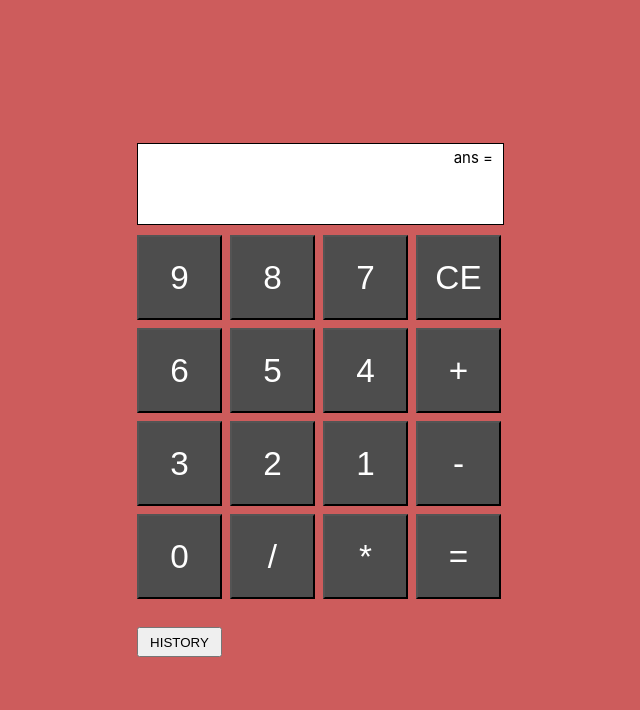
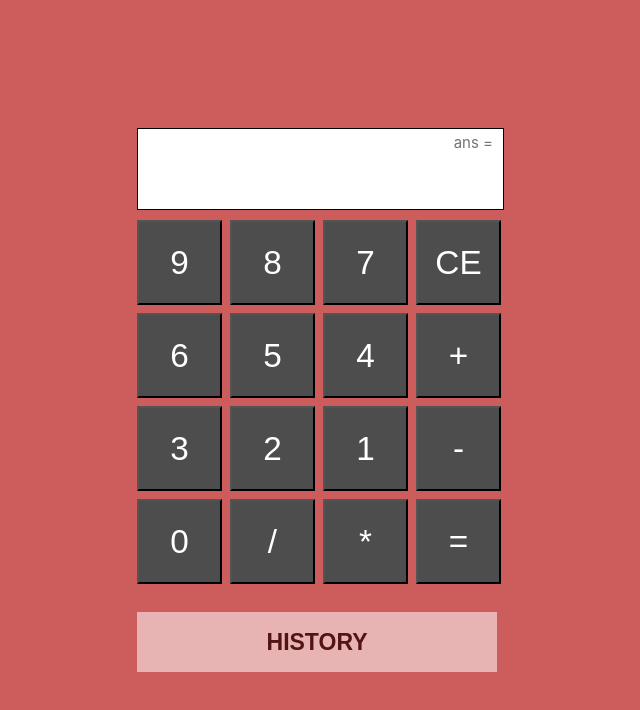
Before and after one commit to dlgosla/react-calculator, a React (Create React App) app: page / in a window 1280 px wide. Shown: the top 710 px of the page, without its empty margins (317-957 px from the left). Built offline with nearby package versions, Linux system fonts and the light colour scheme.

Commit message:
add css for historyModal and add keyboard event

```diff
--- a/src/Calculator.css
+++ b/src/Calculator.css
@@ -19,22 +19,29 @@ body {
 
 }
 
-
-
 #previous_value{
   font-size: 15px;
   text-align: right;
+  color: #747474;
   margin-bottom : 4px;
   margin-top : 4px;
   margin-right: 10px;
 }
 
 #current_value{
+  width: 355px;
+  border: none;
   font-size: 30px;
+  font-weight: 650;
   text-align: right;
   margin-right: 10px;
 }
 
+input:focus,
+input:active{
+	outline:none;
+	/*border-radius:4px 가능 */
+}
 
 
 .calc_button {
@@ -56,19 +63,20 @@ body {
     height: 85px;
     border: 0;
     outline: 0;
-    background-color: #4d4d4d;
+    background-color: #747474;
     font-size: 25pt;
     color: white;
     text-align: center;
 }
 
 .history_button {
-  width: 100px;
-  height: 20px;
-  font-size: 15px;
+  width: 160px;
+  height: 35px;
+  font-size: large;
+  font-weight: bold;
   margin-bottom : 13px;
-  background-color: #4d4d4d;
-  color: white;
+  background-color: #ff8c8c;
+  color: rgb(255, 255, 255);
 
 }
 
@@ -82,6 +90,25 @@ body {
 
 .modal_button{
   margin-top: 20px;
-  width: 85px;
-  height: 30px;
+  width: 360px;
+  height: 60px;
+  font-size: 23px;
+  font-weight: 700;
+  color: rgb(82, 21, 19);
+  background-color: rgba(255, 255, 255, 0.533);
+  border: 0;
 }
+
+.modal_button:hover {
+  background-color: #e7e6e6;
+}
+
+.history{
+  width: fit-content;
+}
+
+.frame{
+  align-items: center;
+  display: flex;
+  flex-direction: column;
+}
--- a/src/Calculator.js
+++ b/src/Calculator.js
@@ -46,18 +46,29 @@ function Calculator() {
       current: String(eval(current)) ,
 
     });
-
   };
 
+  //키보드로 입력할 때 호출
+  const onChange = (e) => {
+    console.log(e.type + ": "+ e.target.value);
+    setOutputs({...outputs, current:e.target.value} )
+  }
+
+  //엔터를 눌렀을 때 호출
+  const onKeyPress = (e) => {
+    if(e.key === 'Enter'){
+      evaluation();
+    }
+  }
+
     return (
-
       <div className="row-wrapper">
         <div className="name">
 
         </div>
         <div className="display">
           <div id="previous_value">{previous} =</div>
-          <div id="current_value">{current}</div>
+          <input id="current_value" type="text" onKeyPress={onKeyPress} value={current} onChange={onChange}/>
         </div>
         <div className="row">
           <button className="calc_button" onClick={()=>setOutputs({...outputs, current:current+"9"} )}>9</button>
@@ -70,39 +81,33 @@ function Calculator() {
           <button className="calc_button" onClick={()=>setOutputs({...outputs, current:current+"6"} )}>6</button>
           <button className="calc_button" onClick={()=>setOutputs({...outputs, current:current+"5"} )}>5</button>
           <button className="calc_button" onClick={()=>setOutputs({...outputs, current:current+"4"} )}>4</button>
-          <button className="calc_button" onClick={()=>setOutputs({...outputs, current:current+" + "} )}>+</button>
+          <button className="calc_button" onClick={()=>setOutputs({...outputs, current:current+"+"} )}>+</button>
         </div>
 
         <div className="row">
           <button className="calc_button" onClick={()=>setOutputs({...outputs, current:current+"3"} )}>3</button>
           <button className="calc_button" onClick={()=>setOutputs({...outputs, current:current+"2"} )}>2</button>
           <button className="calc_button" onClick={()=>setOutputs({...outputs, current:current+"1"} )}>1</button>
-          <button className="calc_button" onClick={()=>setOutputs({...outputs, current:current+" - "} )}>-</button>
+          <button className="calc_button" onClick={()=>setOutputs({...outputs, current:current+"-"} )}>-</button>
         </div>
 
         <div className="row">
           <button className="calc_button" onClick={()=>setOutputs({...outputs, current:current+"0"} )}>0</button>
-          <button className="calc_button" onClick={()=>setOutputs({...outputs, current:current+" / "} )}>/</button>
-          <button className="calc_button" onClick={()=>setOutputs({...outputs, current:current+" * "} )}>*</button>
+          <button className="calc_button" onClick={()=>setOutputs({...outputs, current:current+"/"} )}>/</button>
+          <button className="calc_button" onClick={()=>setOutputs({...outputs, current:current+"*"} )}>*</button>
           <button className="calc_button" onClick={evaluation}> =</button>
 
         </div>
-
 
 
         <div className="history">
           <React.Fragment>
             <button className="modal_button" onClick={ openModal }>HISTORY</button>
               <HistoryModal open={ modalOpen } close={ closeModal } header="MY HISTORY">
-
                 {historyList.map(info => <History sic={info.sic} result={info.result} />)}
-
               </HistoryModal>
           </React.Fragment>
-
-
         </div>
-
       </div>
 
     );
@@ -112,11 +117,14 @@ function Calculator() {
 
       //히스토리를 클릭 시 current 값을 클릭된 히스토리 값으로 변경
       return (
+        <div className ="frame">
           <div className="history">
             <button className="history_button" onClick={()=>setOutputs({...outputs, current:sic} )} >{sic}</button>
             <span className="equal"> = </span>
             <button className ="history_button" onClick={()=>setOutputs({...outputs, current:result} )}>{result}</button>
           </div>
+        </div>
+
 
       )
   }
--- a/src/HistoryModal.css
+++ b/src/HistoryModal.css
@@ -26,8 +26,9 @@
 .modal > section > header {
     position: relative;
     padding: 16px 64px 16px 16px;
-    background-color: #f1f1f1;
+    background-color: #ffe7e7;
     font-weight: 700;
+
 }
 .modal > section > header button {
     position: absolute;
@@ -52,7 +53,7 @@
 .modal > section > footer button {
     padding: 6px 12px;
     color: #fff;
-    background-color: #6c757d;
+    background-color: #d37272;
     border-radius: 5px;
     font-size: 13px;
 }
```
Lines whose indentation alone changed are shown as unchanged.
